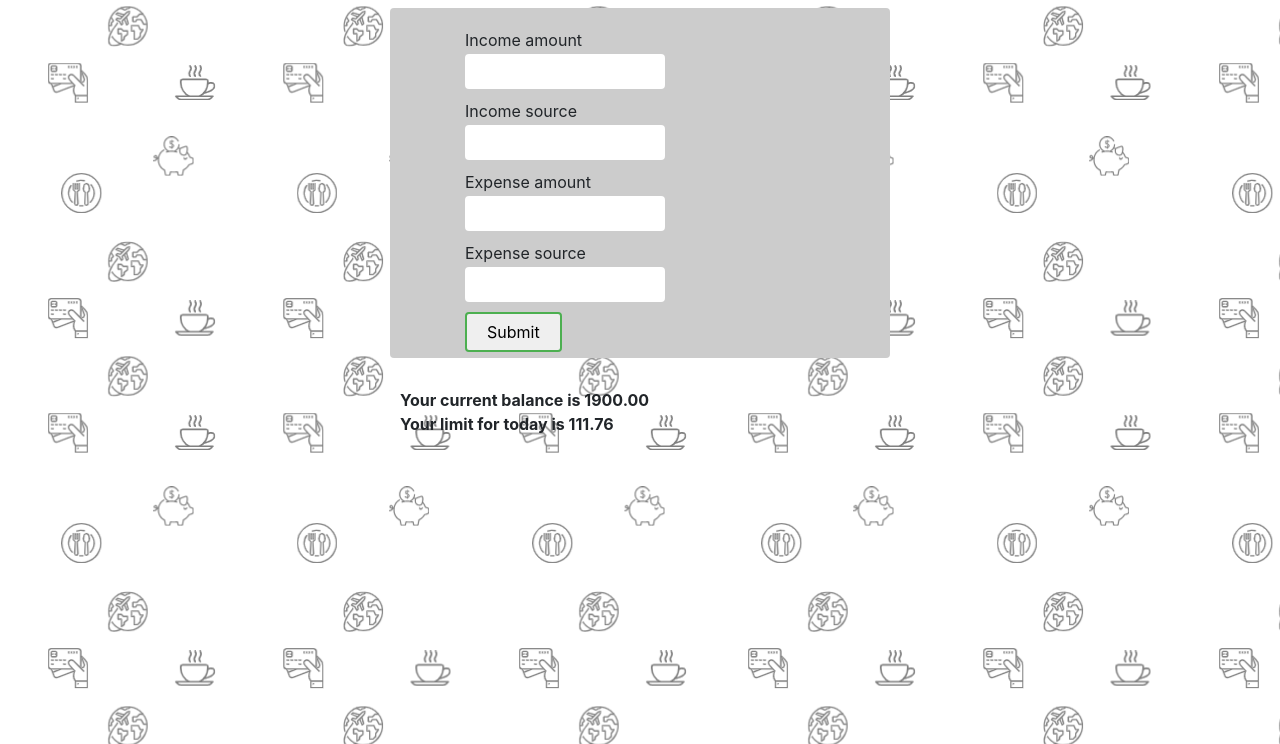
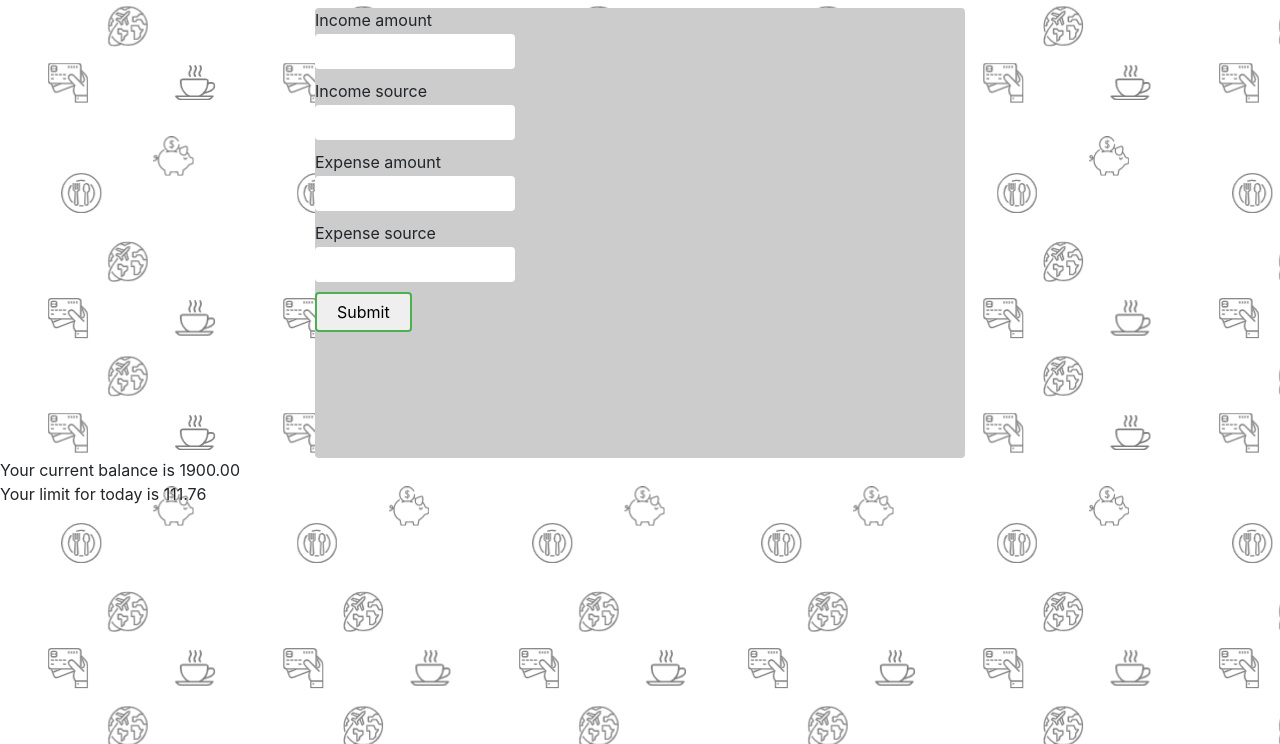
Before and after one commit to vitorcvargas/Financial_Planning, a Flask app: page / in a window 1280 px wide. Shown: the top 744 px of the page. Run offline with Flask 2, Linux system fonts and the light colour scheme; data comes from the database, SQL or seed files in the repository; some libraries are stand-ins or nearby versions.

Commit message:
Update styles.css

```diff
--- a/app/static/styles.css
+++ b/app/static/styles.css
@@ -17,12 +17,6 @@ p {
     margin: 0;
 }
 
-span {
-    position: relative;
-    top: 30px;
-    margin-left: 400px;
-    font-weight: bold;
-}
 
 button {
     border-radius: 4px;
@@ -38,17 +32,30 @@ button:hover {
 
 .main {
     background-color: #ccc;
-    width: 500px;
-    height: 350px;
+    width: 650px;
+    height: 450px;
     border-radius: 4px;
     margin: 0 auto;
     position: relative;
 }
 
-.form {
+.div-current-balance {
+    margin-top: 30px;
     position: absolute;
-    top: 20px;
-    left: 75px;
+    top: 0;
+    left: 30px;
+}
+
+.div-income {
+    position: absolute;
+    top: 150px;
+    left: 30px;
+}
+
+.div-expense {
+    position: absolute;
+    top: 150px;
+    right: 30px;
 }
 
 .input {
@@ -56,7 +63,7 @@ button:hover {
     height: 35px;
     margin: 10px auto;
     margin-top: 2px;
-    color: white;
+    color: black;
     border-radius: 4px;
     border: solid white;
     outline: none;
@@ -66,5 +73,23 @@ button:hover {
 
 .input:focus {
     background-color: lightgreen;
-    width: 350px
+    color: white;
+    width: 350px;
 }
+
+.current-balance {
+    position: absolute;
+    bottom: 55px;
+    left:0;
+    margin-left: 30px;
+    font-weight: bold;
+}
+
+.daily-limit {
+    position: absolute;
+    bottom: 0;
+    left:0;
+    margin-left: 30px;
+    margin-bottom: 25px;
+    font-weight: bold;
+}
```
